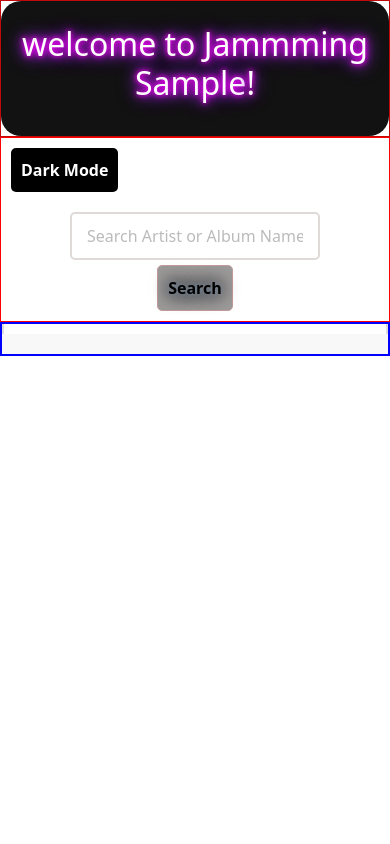
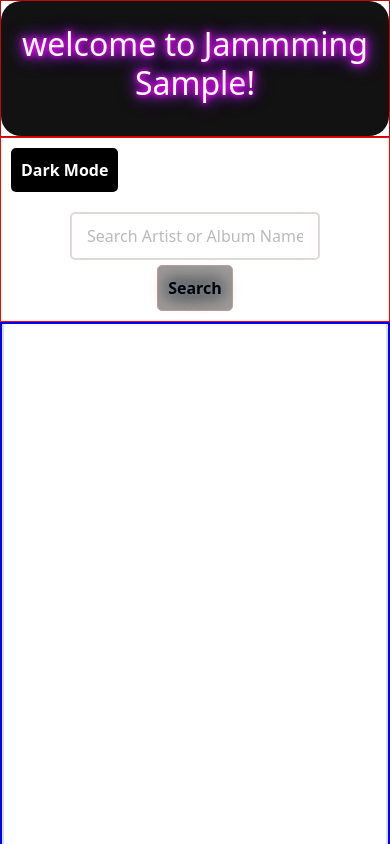
Before and after one commit to mah-davarfa/Jammming, a React (Vite) app: page / in a window 390 px wide. Both pictures are taken after typing "Sample" into the empty fields and a click on the button "Submit". Shown: the top 844 px of the page. Built offline with nearby package versions, Linux system fonts and the light colour scheme.

Commit message:
adjust the grid for smaller size by using grid arears

```diff
--- a/src/component/App.jsx
+++ b/src/component/App.jsx
@@ -50,9 +50,15 @@ const handleSearchTerm = (data) => {
                   </div>
                 <Data  onSearchTerm={handleSearchTerm}/>
                 <div className='main-container'>
-                    <SearchResults />
-                    <PlaySong />
-                    <Playlist/>
+                    <div className={"search-results-c"}>
+                       <SearchResults />
+                    </div>
+                    <div  className={"play-song-c"}>
+                       <PlaySong />
+                    </div>
+                    <div className={"playlist-area-c"}>
+                      <Playlist/>
+                    </div>
                 </div>
               </div>
               )}
--- a/src/styles/darkmode.css
+++ b/src/styles/darkmode.css
@@ -18,9 +18,9 @@
     flex-direction: column;
     align-items: center;
     justify-content: center;
-    border-bottom: 1px solid #aaa;
-    margin: auto;
+    border: 1px solid #aaa;
     padding:10px;
+
 }
 
  /*.list  .playlist-list{
@@ -75,7 +75,7 @@
    height: auto;
 }
    */
- .play-song{
+ .play-song-c {
     text-align: center;
     border:2px solid #ccc;
     padding:5px;
@@ -170,7 +170,7 @@ border: 1px solid red;
     text-shadow: 0 0  5px lightslategray , 0 0 10px lightslategray, 0 0 15px black, 0 0 20px black;
 
 }
-.main-container
+
 .light-mode .playlist-item-card{
 
     color: #000;
@@ -261,9 +261,11 @@ border: 1px solid red;
 }
 
 .main-container button:hover{
-    margin:.3rem;
+    margin:.1rem;
     border-radius: 10px;
-    padding: .2rem;
+    padding: .1rem;
+    background-color: #ccccd1;
+    color: black;
 }
 
 .dark-mode .main-container {
@@ -305,8 +307,24 @@ border: 1px solid red;
 /*  **Make it responsive for tablets & mobile** */
 @media (max-width: 1024px) {
     .main-container {
+        display: grid;
         grid-template-columns: 1fr 1fr;
-         gap:10px;}
+        grid-template-areas:
+        "search play"
+        "playlist playlist" ;
+         gap:10px;
+        }
+        .search-results-c{
+            grid-area:search;
+        }
+        .play-song-c{
+            grid-area:play;
+        }
+        .playlist-area-c{
+            grid-area: playlist;
+        }
+
+
          .list,.playlist-list,
          .play-song {
              max-width: 100%;
@@ -318,13 +336,30 @@ border: 1px solid red;
 
 @media (max-width: 768px) {
     .main-container {
-        grid-template-columns: 1fr;
-    }
 
-    .list, .playlist-list{
-        max-width: 100%;
-        border: none;
-        height: auto;
-    }
+            display: grid;
+            grid-template-columns: 1fr;
+            grid-template-areas:
+            "search "
+            "play"
+            "playlist" ;
+             gap:10px;
+            }
+            .search-results-c{
+                grid-area:search;
+            }
+            .play-song-c{
+                grid-area:play;
+            }
+            .playlist-area-c{
+                grid-area: playlist;
+            }
 
-}
+
+             .list,.playlist-list,
+             .play-song {
+                 max-width: 100%;
+
+                 margin: 0;
+             }
+        }
```
Also changed, not shown: src/component/SearchResults.jsx (indentation only).
